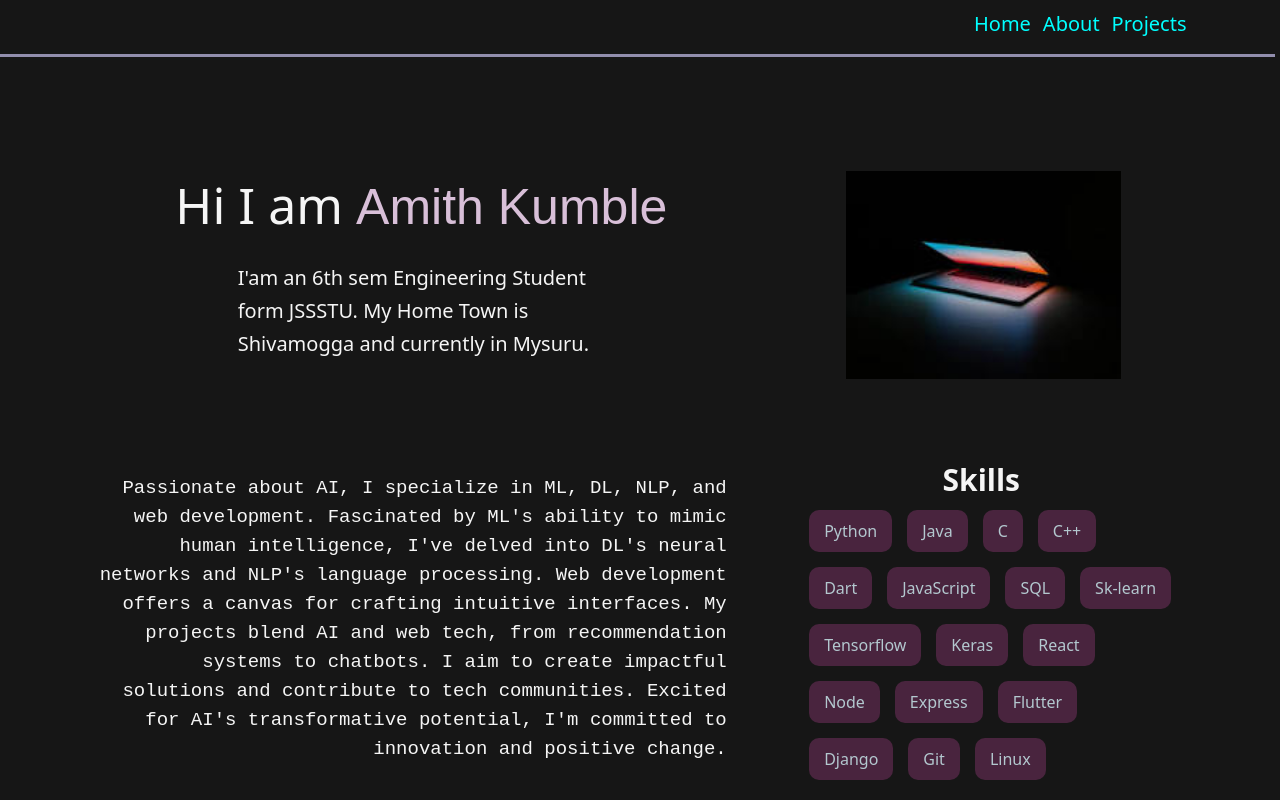
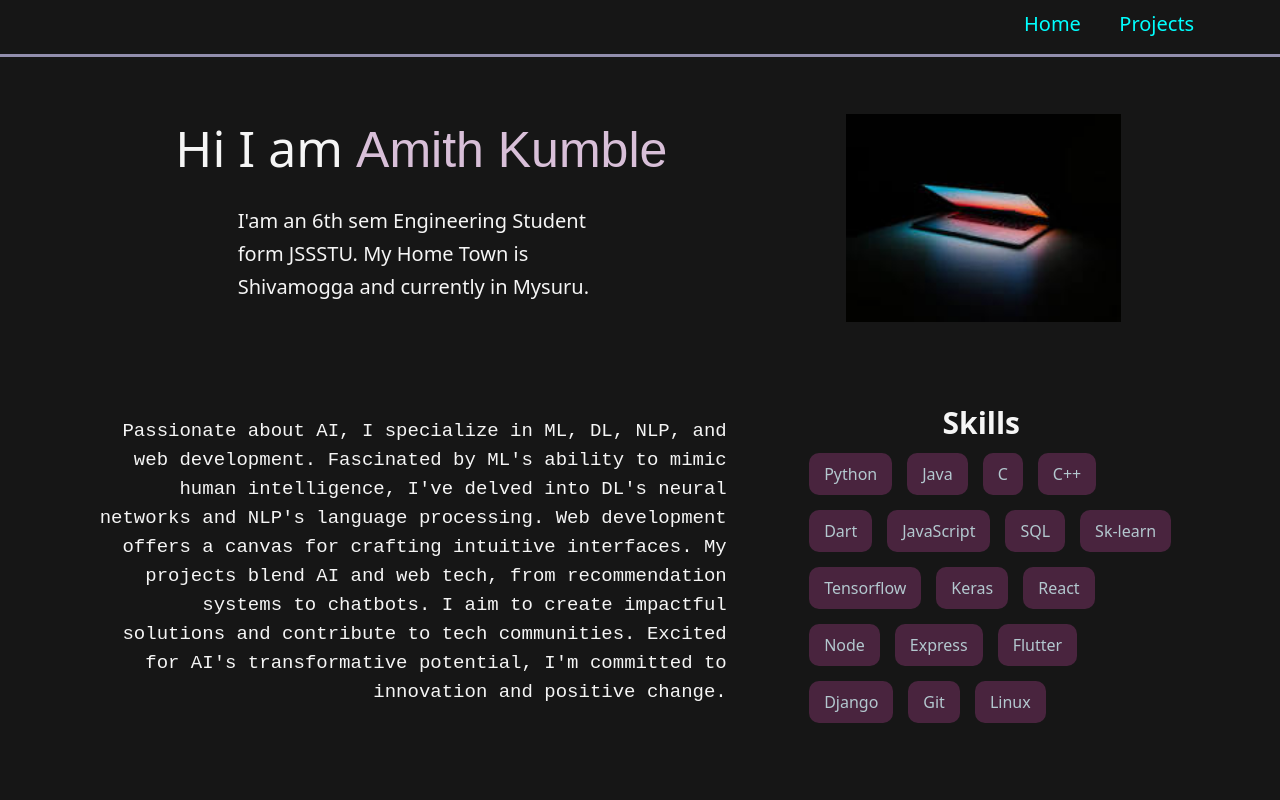
Before and after one commit to kumble-amith/my-portfolio, a React (Vite) app: page / in a window 1280 px wide. Shown: the top 800 px of the page. Built offline with nearby package versions, Linux system fonts and the light colour scheme; a web font is replaced by a local one.

Commit message:
Styles modified and skills added

```diff
--- a/package.json
+++ b/package.json
@@ -11,12 +11,14 @@
   },
   "dependencies": {
     "react": "^18.2.0",
+    "react-anchor-link-smooth-scroll": "^1.0.12",
     "react-dom": "^18.2.0",
     "react-router-dom": "^6.23.1",
     "sass": "^1.77.1"
   },
   "devDependencies": {
     "@types/react": "^18.2.66",
+    "@types/react-anchor-link-smooth-scroll": "^1.0.5",
     "@types/react-dom": "^18.2.22",
     "@typescript-eslint/eslint-plugin": "^7.2.0",
     "@typescript-eslint/parser": "^7.2.0",
--- a/src/styles/pages/Introduction.tsx
+++ b/src/styles/pages/Introduction.tsx
@@ -1,23 +1,22 @@
-
-import Logo from "../../../assets/laptop-image.jpeg"
+import Logo from "../../../assets/laptop-image.jpeg";
 function Introduction() {
   return (
     <>
-    <div className="intro">
+      <div className="intro" id="intro">
         <div className="text">
           <div className="intro-title">
             Hi I am <span className="my-name">Amith Kumble</span>
           </div>
           <div className="intro-content">
-            I'am an 6th sem Engineering Student form JSSSTU.
-            My Home Town is Shivamogga and currently in Mysuru.
+            I'am an 6th sem Engineering Student form JSSSTU. My Home Town is
+            Shivamogga and currently in Mysuru.
           </div>
         </div>
 
         <img src={Logo} alt="" />
       </div>
     </>
-  )
+  );
 }
 
-export default Introduction
+export default Introduction;
--- a/src/styles/pages/Navbar.tsx
+++ b/src/styles/pages/Navbar.tsx
@@ -1,17 +1,17 @@
-import { Link } from "react-router-dom"
+import AnchorLink from "react-anchor-link-smooth-scroll";
 function Navbar() {
   return (
     <>
       <div className="navbar">
-
-        <Link to="/home" className="link">Home</Link>
-        <Link to="/about" className="link">About</Link>
-        <Link to="/projects" className="link">Projects</Link>
-        {/* <Link to="/contact" className="link">Contact</Link> */}
-
+        <AnchorLink href="#intro" className="link">
+          Home
+        </AnchorLink>
+        <AnchorLink href="#projects" className="link">
+          Projects
+        </AnchorLink>
       </div>
     </>
-  )
+  );
 }
 
-export default Navbar
+export default Navbar;
--- a/src/styles/pages/Projects.tsx
+++ b/src/styles/pages/Projects.tsx
@@ -41,7 +41,7 @@ function Projects() {
   ];
   return (
     <>
-      <div className="projects">
+      <div className="projects" id="projects">
         <p className="title">Projects</p>
         {porjects.map((project, i) => (
           <SetProjects key={i} project={project} />
--- a/src/styles/style.scss
+++ b/src/styles/style.scss
@@ -12,17 +12,20 @@
   max-width: 100%;
   max-height: 100%;
   .navbar {
-    display: flex;
-    justify-content: end;
-    padding-right: 6%;
+    padding-left: 80%;
+    padding-right: 8%;
     border-bottom: 3px #9f9abce8 solid;
     padding-top: 10px;
     padding-bottom: 17px;
+    position: fixed;
+    width: 100%;
+    background-color: #161616;
+    z-index: 1;
     .link {
       text-decoration: none;
       color: cyan;
       font-size: 20px;
-      padding-right: 1%;
+      padding-right: 3%;
       text-decoration: none;
       cursor: pointer;
     }
```
Also changed, not shown: 1 other file (tests, documents, lock files or other folders).
